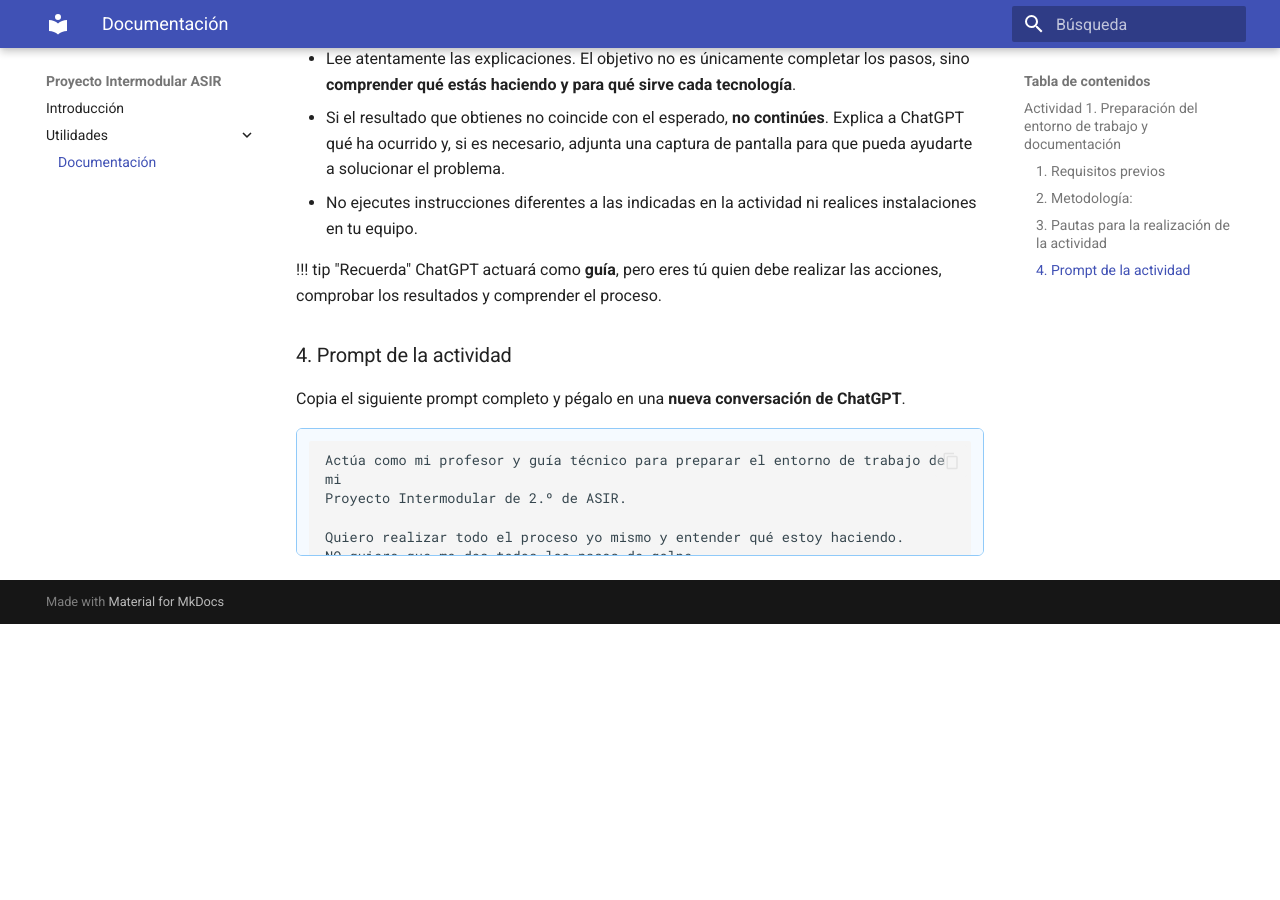
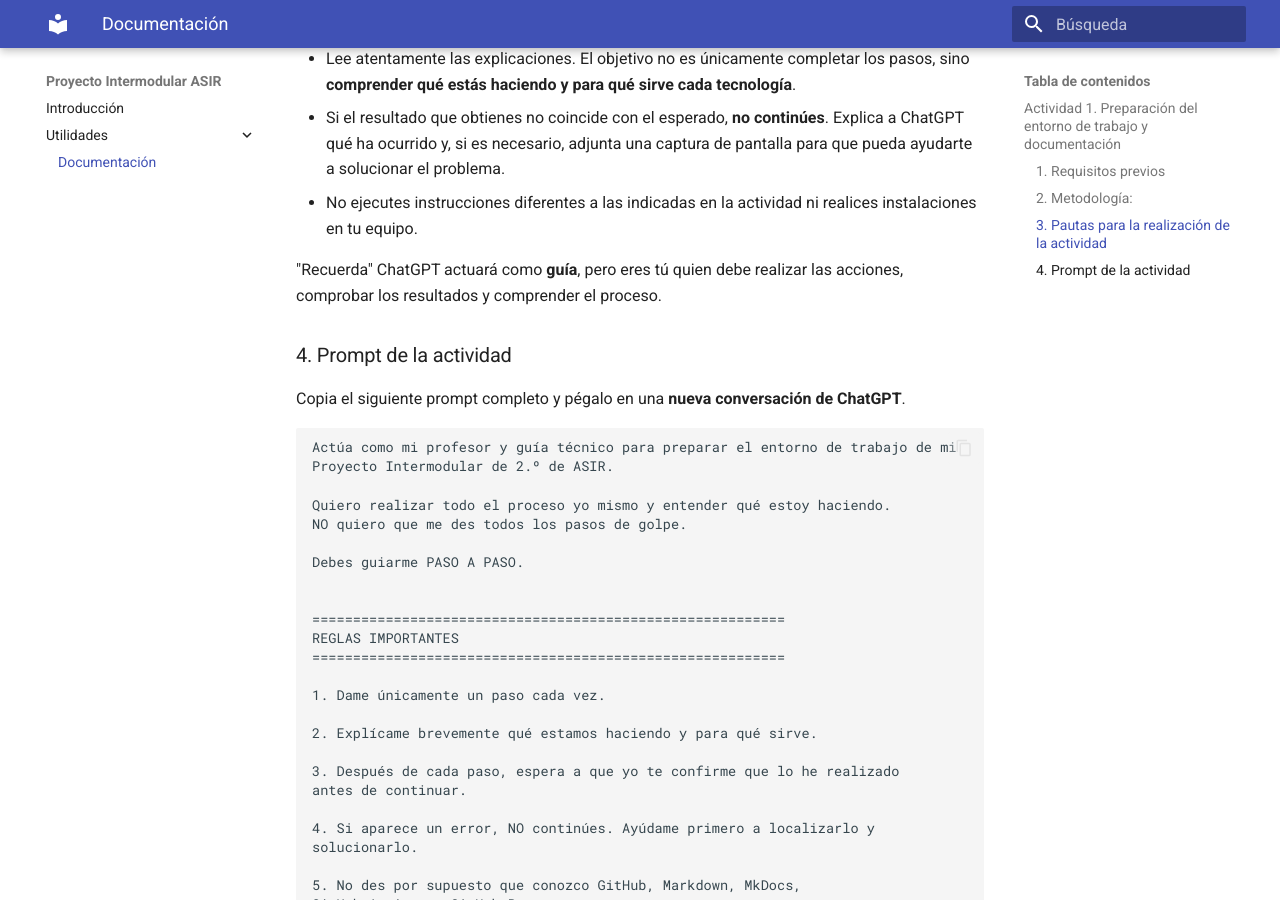
Before and after one commit to lidia1900/Proyecto-Intermodular-ASIR, an MkDocs documentation site: the page built from docs/Utilidades/Documentacion.md, in a window 1280 px wide and 900 px high, scrolled down 1615 px. Built offline with MkDocs 1.6.1 and Material for MkDocs 9.7.7, drawn with Linux system fonts in a browser that asks for light colours; before the commit the page ends 2239 px from its top, so only the background shows below that.

Commit message:
Fix Markdown formatting in Documentacion.md
Updated formatting and corrected Markdown syntax in the documentation.

````diff
--- a/docs/Utilidades/Documentacion.md
+++ b/docs/Utilidades/Documentacion.md
@@ -44,16 +44,16 @@ Antes de comenzar la actividad debes disponer de:
 - Si el resultado que obtienes no coincide con el esperado, **no continúes**. Explica a ChatGPT qué ha ocurrido y, si es necesario, adjunta una captura de pantalla para que pueda ayudarte a solucionar el problema.
 - No ejecutes instrucciones diferentes a las indicadas en la actividad ni realices instalaciones en tu equipo.
 
-!!! tip "Recuerda"
+"Recuerda"
     ChatGPT actuará como **guía**, pero eres tú quien debe realizar las acciones, comprobar los resultados y comprender el proceso.
 
 ### 4. Prompt de la actividad
 
 Copia el siguiente prompt completo y pégalo en una **nueva conversación de ChatGPT**.
 
-<div style="max-height: 8em; overflow-y: auto; border: 1px solid #90caf9; border-radius: 6px; padding: 12px; background-color: #f5faff;">
 
-<pre style="margin: 0; white-space: pre-wrap;"><code>Actúa como mi profesor y guía técnico para preparar el entorno de trabajo de mi
+```text
+Actúa como mi profesor y guía técnico para preparar el entorno de trabajo de mi
 Proyecto Intermodular de 2.º de ASIR.
 
 Quiero realizar todo el proceso yo mismo y entender qué estoy haciendo.
@@ -498,4 +498,4 @@ NO ME EXPLIQUES AHORA TODO EL PROCESO.
 EMPIEZA ÚNICAMENTE POR EL PRIMER PASO:
 crear el repositorio desde la interfaz web de GitHub.</code></pre>
 
-</div>
+```
````
